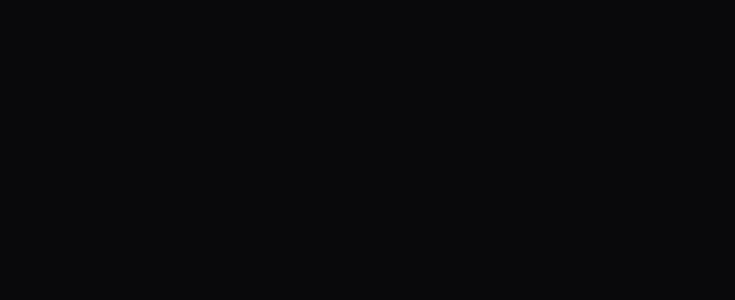
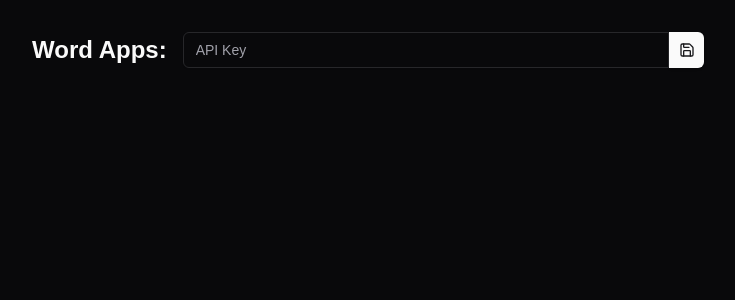
Before and after one commit to isaacdyor/wordware-api-tester, a Next.js app: page / in a window 1280 px wide. Shown: the top 300 px of the page, without its empty margins (272-1007 px from the left). Built offline with nearby package versions, Linux system fonts and the light colour scheme.

Commit message:
cleaning and goodnight

```diff
--- a/src/app/page.tsx
+++ b/src/app/page.tsx
@@ -5,7 +5,7 @@ import { WordApp } from "@/components/word-app";
 import { useLocal } from "@/hooks/useLocal";
 import { cn } from "@/lib/utils";
 import { AppWithVersions } from "@/types/types";
-import { useState } from "react";
+import { useLayoutEffect, useState } from "react";
 import {
   Tooltip,
   TooltipContent,
@@ -14,10 +14,15 @@ import {
 } from "@/components/ui/tooltip";
 
 export default function Home() {
-  const { apps, updateApps, updateApiKey } = useLocal();
+  const { apps, updateApps, updateApiKey, apiKey } = useLocal();
   const [openedApp, setOpenedApp] = useState<string | null>(null);
   const [isFetching, setIsFetching] = useState(true);
-  const { apiKey } = useLocal();
+  const [isClient, setIsClient] = useState(false);
+
+  // useLayoutEffect runs before browser paint, reducing potential flicker
+  useLayoutEffect(() => {
+    setIsClient(true);
+  }, []);
 
   const updateApp = (app: AppWithVersions) => {
     const updatedApps = apps.map((currentApp) =>
@@ -26,11 +31,12 @@ export default function Home() {
     updateApps(updatedApps);
   };
 
+  // Early return with nothing if not client-side
+  if (!isClient) return null;
+
   return (
     <div className="flex min-h-screen flex-col items-center py-8">
-      <div className="w-full max-w-2xl">
-        {apps.length > 0 && (
-          <div className="space-y-4">
+      <div className="w-full max-w-2xl space-y-4">
         <div className="flex w-full items-center gap-4">
           <div className="flex items-center gap-2">
             {apiKey && (
@@ -52,9 +58,7 @@ export default function Home() {
                 </Tooltip>
               </TooltipProvider>
             )}
-                <h2 className="whitespace-nowrap text-2xl font-bold">
-                  Word Apps:
-                </h2>
+            <h2 className="whitespace-nowrap text-2xl font-bold">Word Apps:</h2>
           </div>
           <KeyInput
             updateApiKey={updateApiKey}
@@ -63,7 +67,7 @@ export default function Home() {
             setIsFetching={setIsFetching}
           />
         </div>
-
+        {apps.length > 0 && (
           <ul className="space-y-2">
             {apps.map((app) => {
               const key = `${app.orgSlug}/${app.appSlug}`;
@@ -80,7 +84,6 @@ export default function Home() {
               );
             })}
           </ul>
-          </div>
         )}
       </div>
     </div>
--- a/src/components/key-input.tsx
+++ b/src/components/key-input.tsx
@@ -117,11 +117,11 @@ export function KeyInput({
     }
   };
 
-  useEffect(() => {
-    if (apiKey) {
-      fetchApps(apiKey);
-    }
-  }, [apiKey, fetchApps]);
+  // useEffect(() => {
+  //   if (apiKey) {
+  //     fetchApps(apiKey);
+  //   }
+  // }, [apiKey, fetchApps]);
 
   return (
     <Form {...form}>
```
Lines whose indentation alone changed are shown as unchanged.
